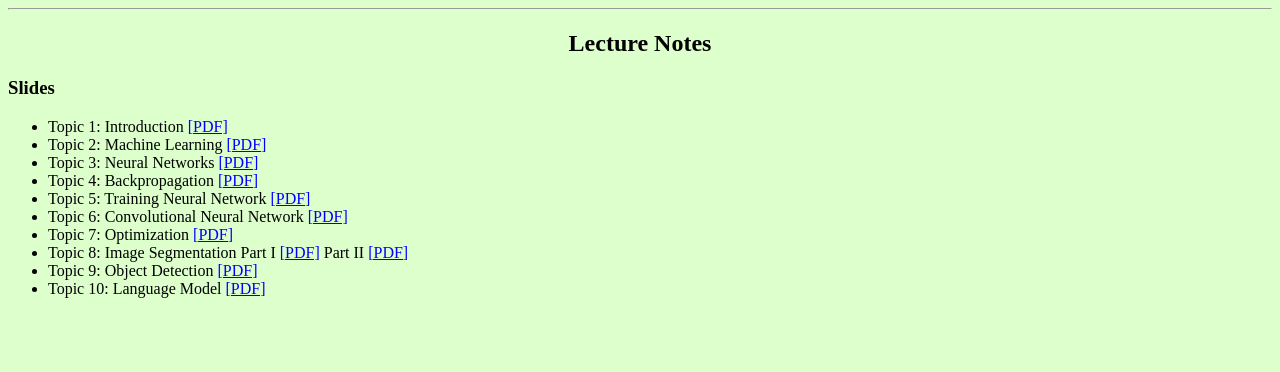
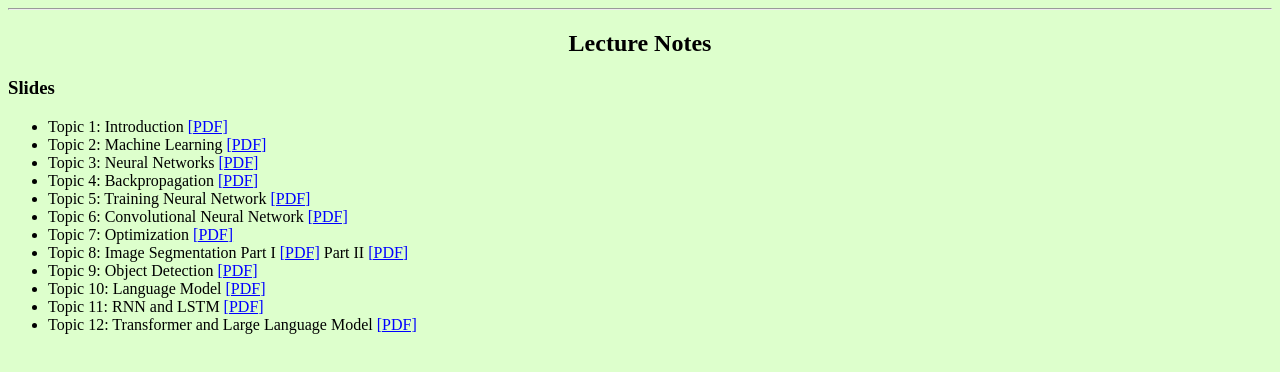
Before and after one commit to ucmercedeecs230/ucmercedeecs230.github.io, a plain HTML site: page files/lectures.html in a window 1280 px wide. Drawn offline with Linux system fonts and the light colour scheme.

Commit message:
lec11,12

```diff
--- a/files/lectures.html
+++ b/files/lectures.html
@@ -39,6 +39,8 @@ LINK="#0000FF" VLINK="#0000AA" ALINK="#FF0000" width="1000">
 <li>Topic 8: Image Segmentation Part I <a href="lec08_1.pdf" target="_blank">[PDF]</a> Part II <a href="lec08_2.pdf" target="_blank">[PDF]</a></li>
 <li>Topic 9: Object Detection <a href="lec09.pdf" target="_blank">[PDF]</a></li>
 <li>Topic 10: Language Model <a href="lec10.pdf" target="_blank">[PDF]</a></li>
+<li>Topic 11: RNN and LSTM <a href="lec11.pdf" target="_blank">[PDF]</a></li>
+<li>Topic 12: Transformer and Large Language Model <a href="lec12.pdf" target="_blank">[PDF]</a></li>
 </ul>
 
 </body>
```
Also changed, not shown: 2 other files.
